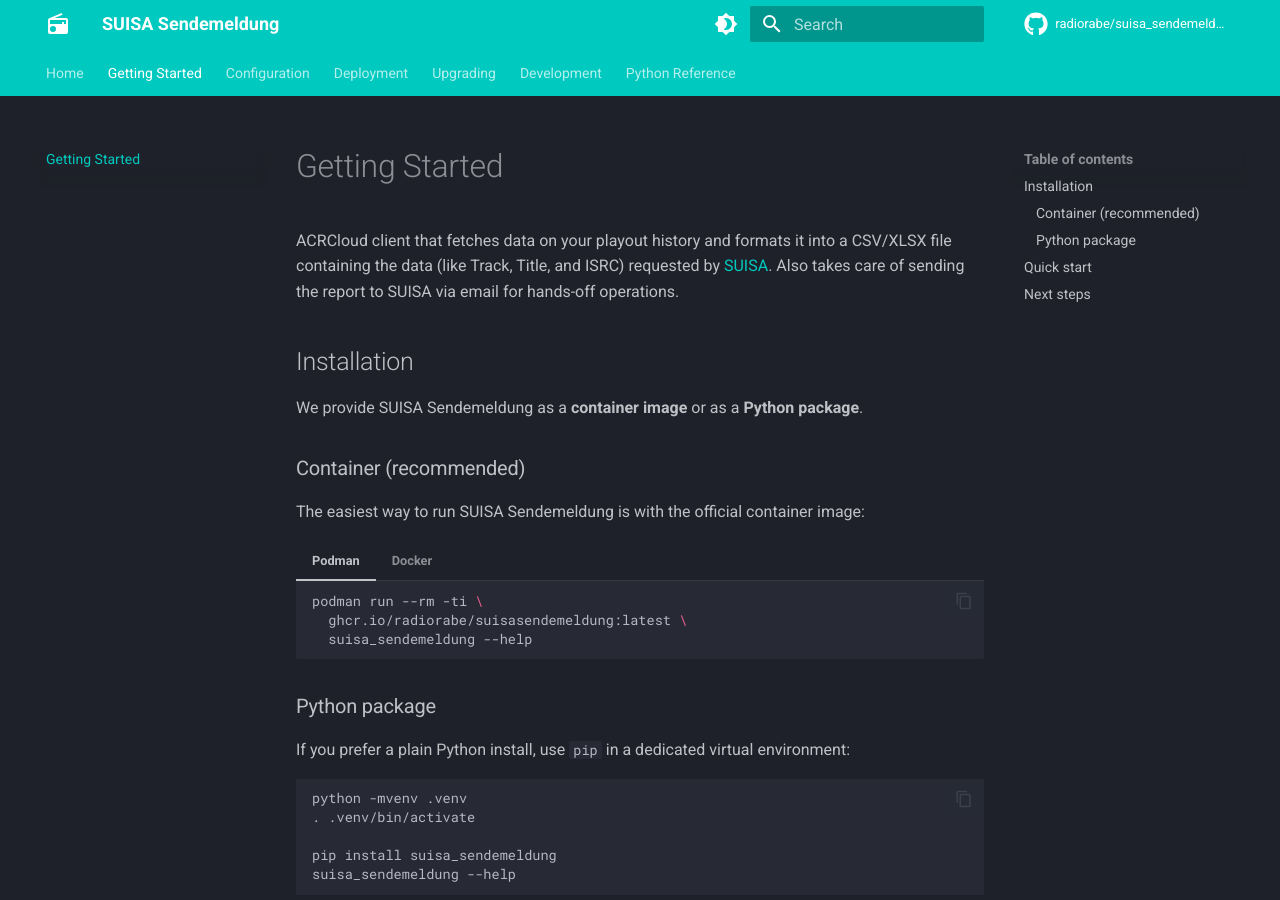
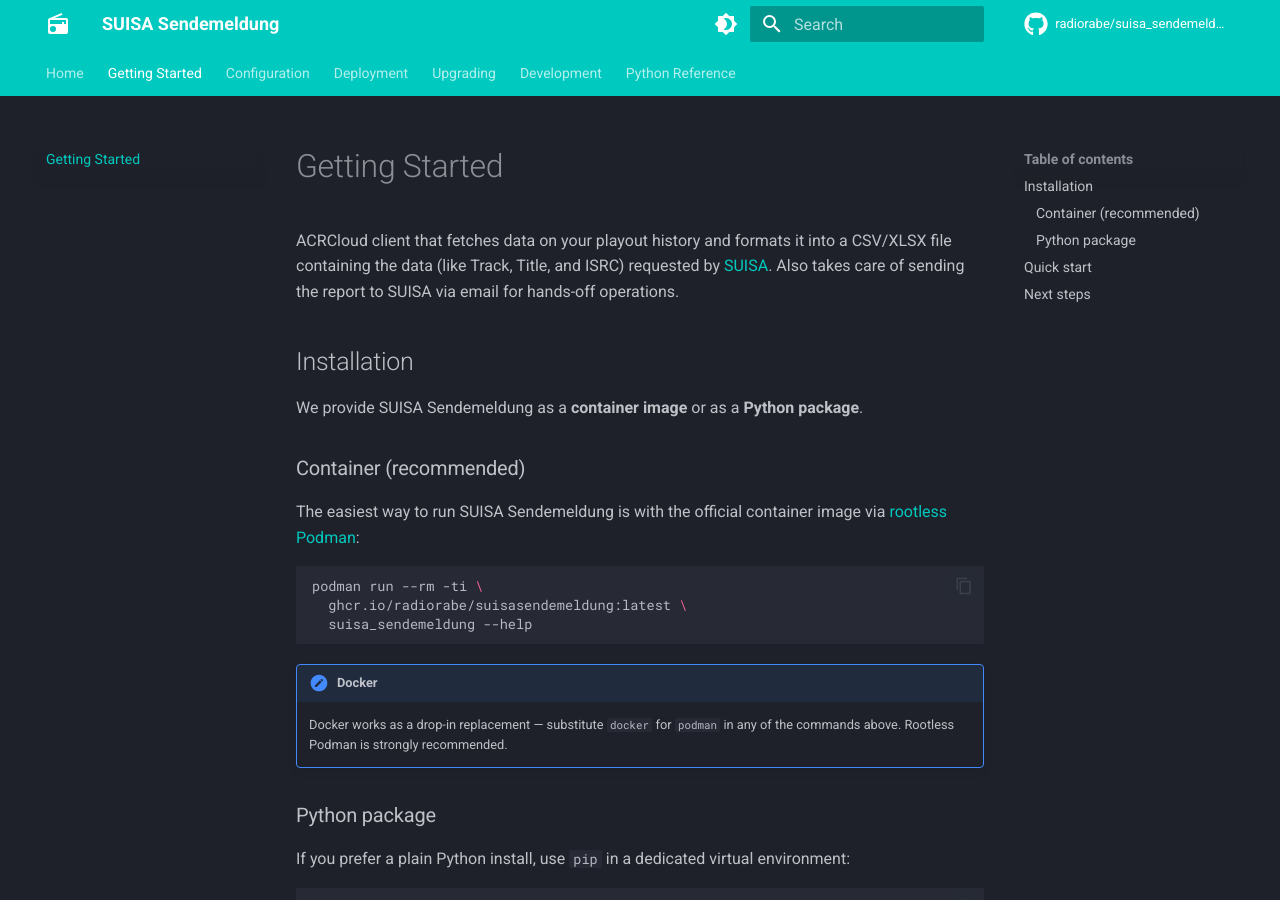
Before and after one commit to radiorabe/suisa_sendemeldung, an MkDocs documentation site: the page built from docs/getting-started.md, in a window 1280 px wide and 900 px high. Built offline with MkDocs 1.6.1 and Material for MkDocs 9.7.7, drawn with Linux system fonts in a browser that asks for light colours; comment, search, counter and statistics services are not loaded.

Commit message:
docs: strongly recommend rootless podman, only hint at docker
Co-authored-by: hairmare <116588+hairmare@users.noreply.github.com>

````diff
--- a/docs/getting-started.md
+++ b/docs/getting-started.md
@@ -11,23 +11,18 @@ We provide SUISA Sendemeldung as a **container image** or as a **Python package*
 
 ### Container (recommended)
 
-The easiest way to run SUISA Sendemeldung is with the official container image:
+The easiest way to run SUISA Sendemeldung is with the official container image
+via [rootless Podman](https://podman.io/):
 
-=== "Podman"
+```bash
+podman run --rm -ti \
+  ghcr.io/radiorabe/suisasendemeldung:latest \
+  suisa_sendemeldung --help
+```
 
-    ```bash
-    podman run --rm -ti \
-      ghcr.io/radiorabe/suisasendemeldung:latest \
-      suisa_sendemeldung --help
-    ```
-
-=== "Docker"
-
-    ```bash
-    docker run --rm -ti \
-      ghcr.io/radiorabe/suisasendemeldung:latest \
-      suisa_sendemeldung --help
-    ```
+!!! note "Docker"
+    Docker works as a drop-in replacement — substitute `docker` for `podman`
+    in any of the commands above. Rootless Podman is strongly recommended.
 
 ### Python package
 
````
Also changed, not shown: docs/deployment.md (+12 -18 lines).
